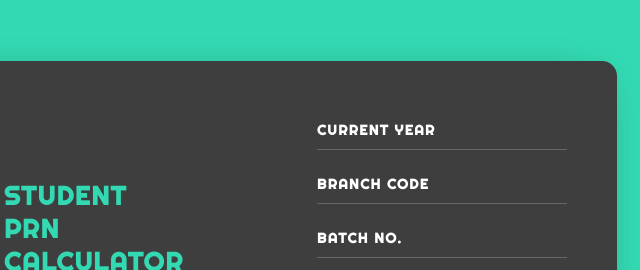
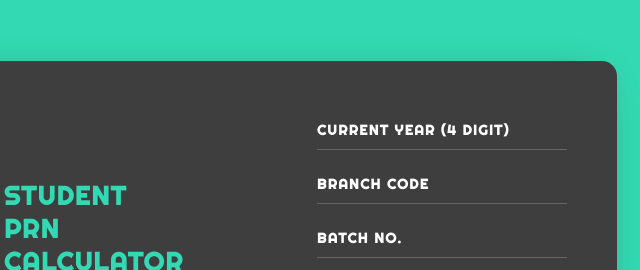
Before and after one commit to hnbharre/022_WT_PracticeAsgn03_Harshal, a plain HTML site: page index.html in a window 1280 px wide. Shown: the part 157-427 px from the top of the page, 373-1013 px from the left. Drawn offline with nearby package versions, Linux system fonts and the light colour scheme.

Commit message:
Update index.html

```diff
--- a/index.html
+++ b/index.html
@@ -144,7 +144,7 @@ body, button, input {
         <div class="screen-body-item">
           <div class="app-form">
             <div class="app-form-group">
-              <input type="text" class="app-form-control" placeholder="CURRENT YEAR" id="wd">
+              <input type="text" class="app-form-control" placeholder="CURRENT YEAR (4 digit)" id="wd">
             </div>
             <div class="app-form-group">
               <input  type="text"  class="app-form-control"   placeholder="BRANCH CODE" id="maths">
```
